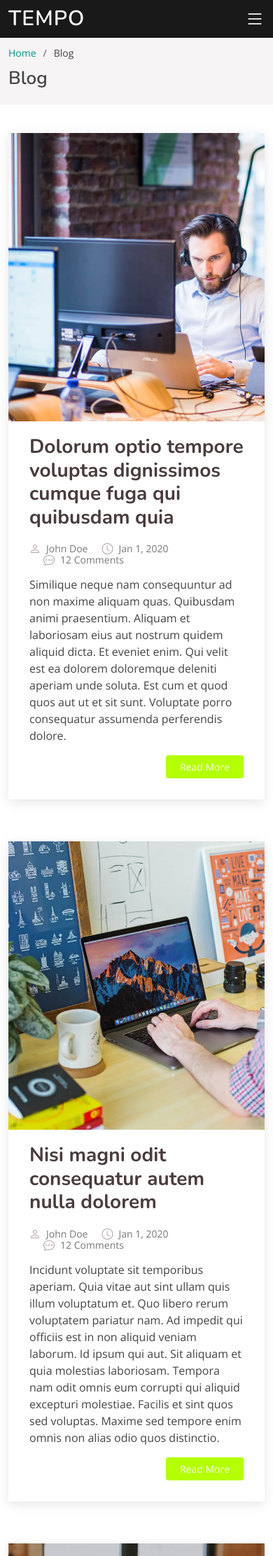
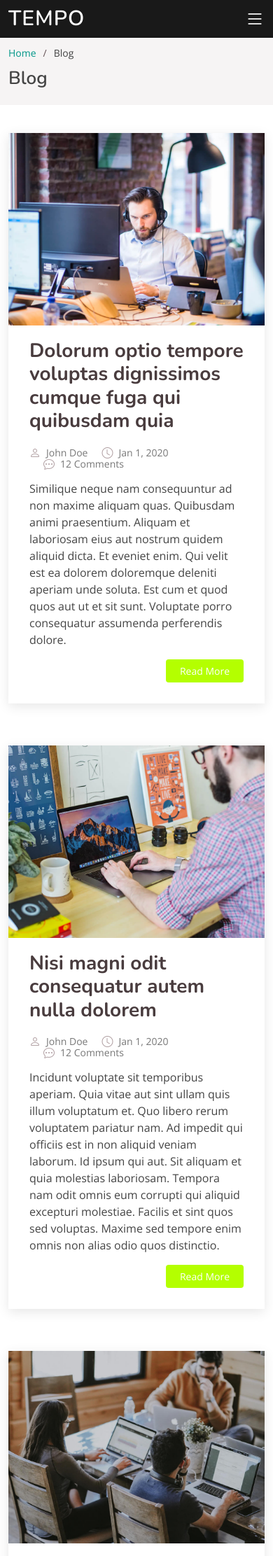
Before and after one commit to shahrien/webatech, a PHP site: page /blog.html in a window 390 px wide. Shown: the top 2223 px of the page at 70% size. Run offline with PHP 8.4, Linux system fonts and the light colour scheme.

Commit message:
speaker image mobile css

```diff
--- a/assets/css/style.css
+++ b/assets/css/style.css
@@ -375,6 +375,11 @@ h6 {
     text-shadow:2px 2px 2px #09898c;
   }
 
+  .img-fluid {
+    max-width: 100% !important;
+    height: auto;
+  }
+
 }
 
 @media only screen and (min-device-width: 801) and (max-width: 1920px) {
```
